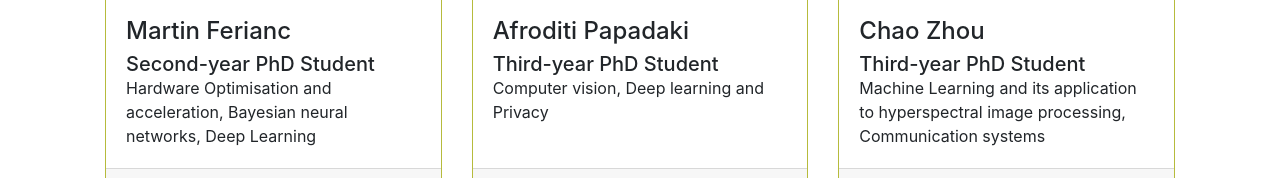
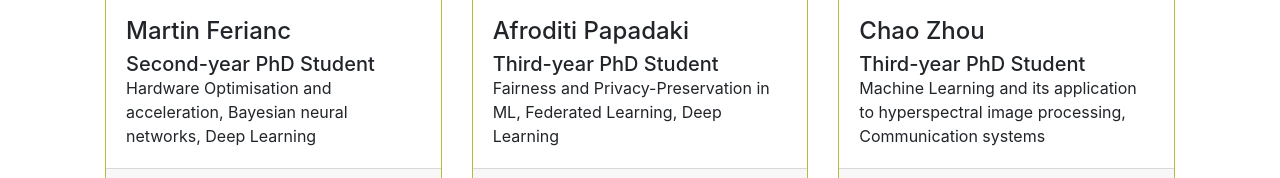
Before and after one commit to iiml-ucl/iiml-ucl.github.io, a website: page members/members.html in a window 1280 px wide. Shown: the part 2231-2409 px from the top of the page. Drawn offline with nearby package versions, Linux system fonts and the light colour scheme.

Commit message:
[papadaki] correction in twitter feed and members website

```diff
--- a/members/members.html
+++ b/members/members.html
@@ -272,7 +272,7 @@
             <div class="card-body">
               <h4 class="card-title">Afroditi Papadaki</h4>
               <h5 class="card-subtitle">Third-year PhD Student</h5>
-              <p class="card-text">Computer vision, Deep learning and Privacy</p>
+              <p class="card-text">Fairness and Privacy-Preservation in ML, Federated Learning, Deep Learning</p>
             </div>
             <div class="card-footer text-center">
               <ul class="list-inline social-buttons">
```
Also changed, not shown: members/papadaki.html (+1 -1 lines), imgs/openings/Screenshot 2021-06-01 182102.jpg (added), members/papadaki/papadaki2019icml.png (deleted).
